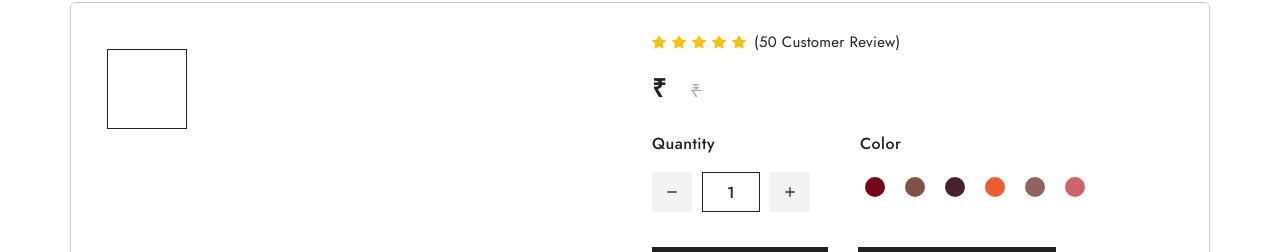
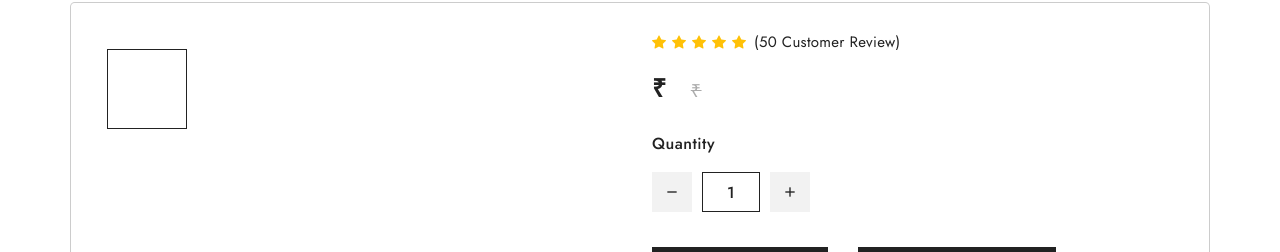
Before and after one commit to prashant-v-223/dryfrute, a Next.js app: page /shop/product-default in a window 1280 px wide. Shown: the part 620-872 px from the top of the page. Built offline with nearby package versions, Linux system fonts and the light colour scheme.

Commit message:
Update product-default.js

```diff
--- a/src/pages/shop/product-default.js
+++ b/src/pages/shop/product-default.js
@@ -115,22 +115,6 @@ const ProductDefaultPage = () => {
                               <i className="bx bx-plus" />
                             </div>
                           </div>
-                        </div>
-                        <div className="quantity-color">
-                          <h6 className="widget-title">Color</h6>
-                          <ul className="color-list">
-                            {Array(6)
-                              .fill(null)
-                              .map((_, index) => (
-                                <li
-                                  key={index}
-                                  className={`select-wrap ₹{selectColor === index ? 'selected' : ''}`}
-                                  onClick={() => handleItemClick(index)}
-                                >
-                                  <span />
-                                </li>
-                              ))}
-                          </ul>
                         </div>
                       </div>
                       <div
```
